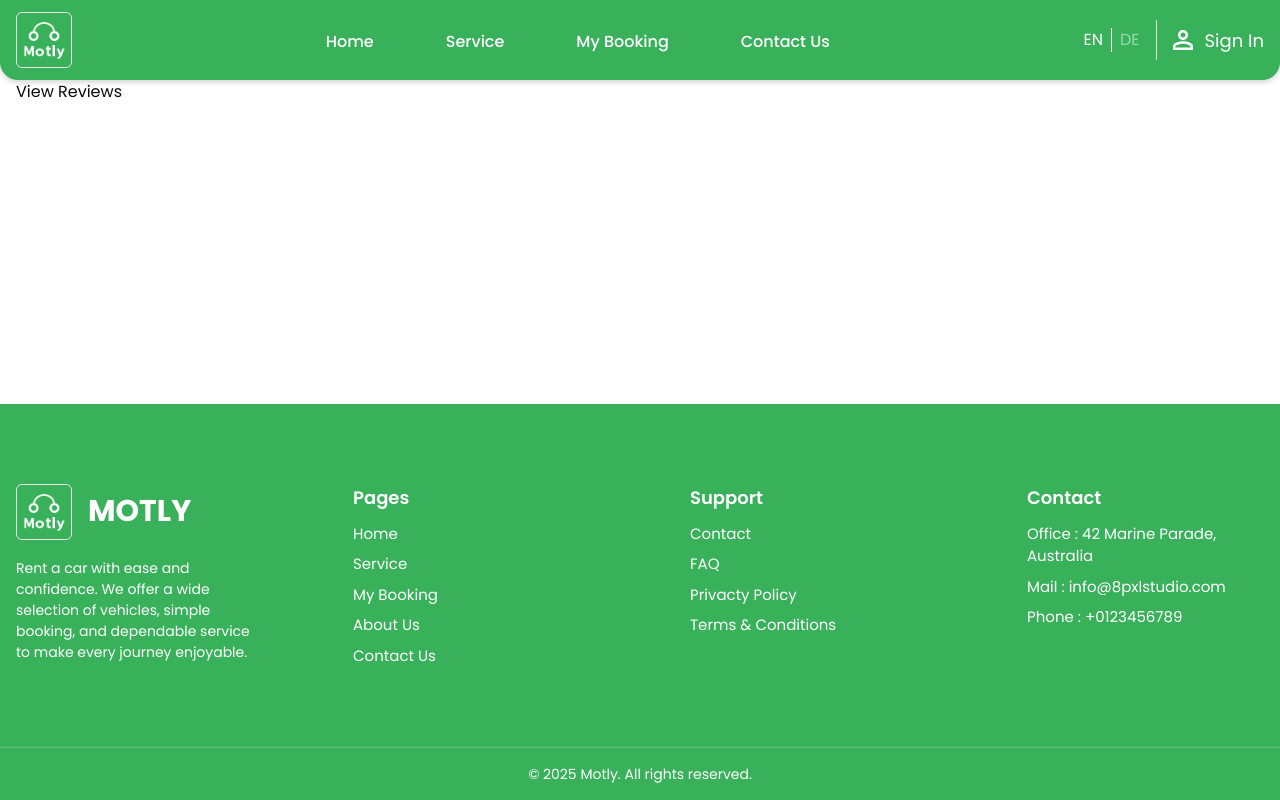
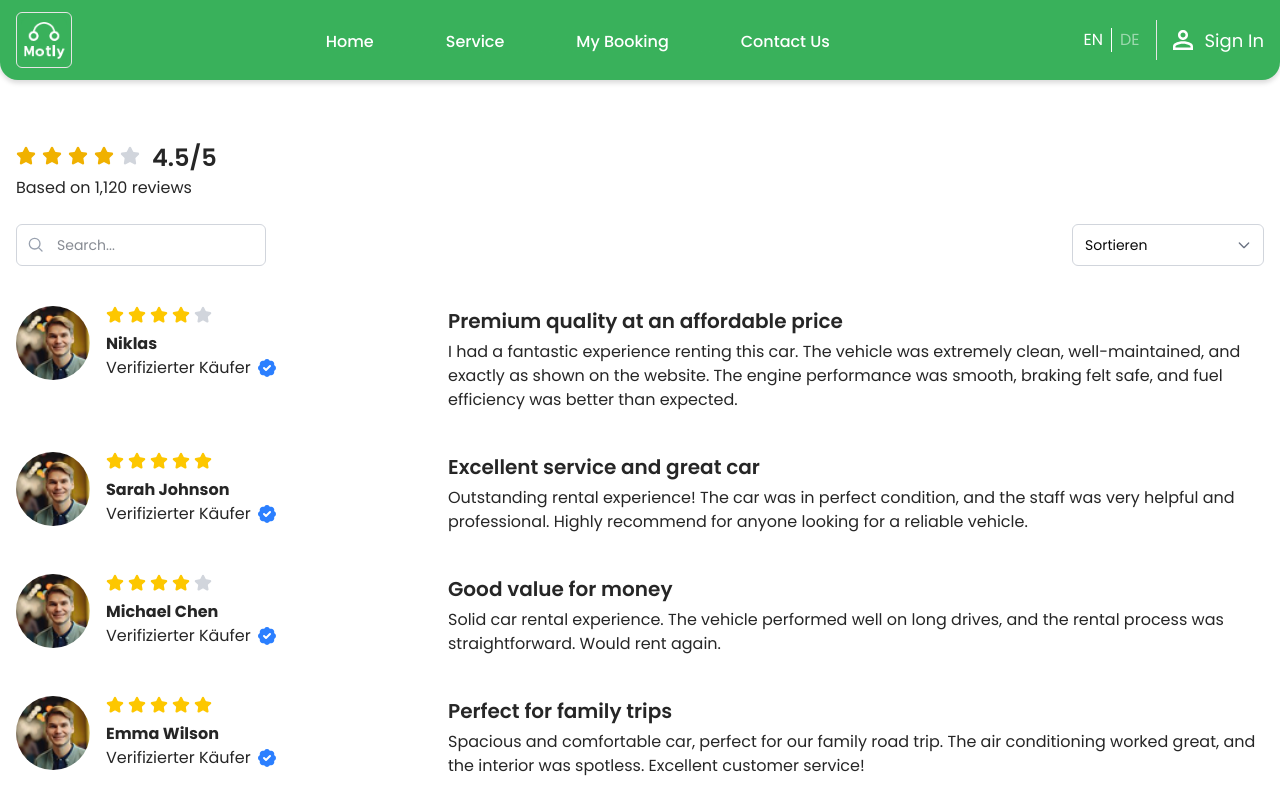
Before and after one commit to mijanConnect/motly-car-rental-website-mahsundic, a Next.js app: page /view-reviews in a window 1280 px wide. Shown: the top 800 px of the page. Built offline with nearby package versions, Linux system fonts and the light colour scheme.

Commit message:
View reviews page designed

```diff
--- a/app/(public)/view-reviews/page.tsx
+++ b/app/(public)/view-reviews/page.tsx
@@ -1,8 +1,12 @@
+import Reviews from "@/app/components/view-reviews/Reviews";
+import TopBar from "@/app/components/view-reviews/TopBar";
+
 export default function Page() {
   return (
     <>
-      <div>
-        <h1>View Reviews</h1>
+      <div className="py-6 lg:py-15">
+        <TopBar />
+        <Reviews />
       </div>
     </>
   );
--- /dev/null
+++ b/app/components/ui/DropdownFilter.tsx
@@ -0,0 +1,34 @@
+"use client";
+
+import { useState } from "react";
+
+type SortValue = "low-high" | "high-low";
+
+export default function DropdownFilter() {
+  const [sort, setSort] = useState<SortValue>("low-high");
+
+  return (
+    <div className="relative w-48">
+      <select
+        value={sort}
+        onChange={(e) => setSort(e.target.value as SortValue)}
+        className="w-full appearance-none rounded-sm border border-gray-300 bg-white px-3 pr-10 py-2.5 text-sm outline-none focus:border-gray-400 focus:ring-1 focus:ring-gray-400"
+      >
+        <option value="low-high">Sortieren</option>
+        <option value="high-low">Higher Rating</option>
+        <option value="high-low">Lower Rating</option>
+      </select>
+
+      {/* Custom Arrow */}
+      <svg
+        className="pointer-events-none absolute right-3 top-1/2 h-4 w-4 -translate-y-1/2 text-gray-500"
+        fill="none"
+        stroke="currentColor"
+        strokeWidth="2"
+        viewBox="0 0 24 24"
+      >
+        <path strokeLinecap="round" strokeLinejoin="round" d="M19 9l-7 7-7-7" />
+      </svg>
+    </div>
+  );
+}
--- /dev/null
+++ b/app/components/ui/SearchBar.tsx
@@ -0,0 +1,28 @@
+export default function SearchBar() {
+  return (
+    <div className="w-full">
+      <div className="relative">
+        <input
+          type="text"
+          placeholder="Search..."
+          className="w-full rounded-sm border border-gray-300 bg-white py-2.5 pl-10 pr-4 text-sm text-gray-900 outline-none focus:border-gray-400 focus:ring-1 focus:ring-gray-400"
+        />
+
+        {/* Search Icon */}
+        <svg
+          className="absolute left-3 top-1/2 h-4 w-4 -translate-y-1/2 text-gray-400"
+          fill="none"
+          stroke="currentColor"
+          strokeWidth="2"
+          viewBox="0 0 24 24"
+        >
+          <path
+            strokeLinecap="round"
+            strokeLinejoin="round"
+            d="M21 21l-4.35-4.35M10 18a8 8 0 100-16 8 8 0 000 16z"
+          />
+        </svg>
+      </div>
+    </div>
+  );
+}
--- a/app/components/view-details/DetailsMain.tsx
+++ b/app/components/view-details/DetailsMain.tsx
@@ -1,9 +1,14 @@
+"use client";
+
 import Image from "next/image";
 import Button from "../ui/Button";
 import ImageArea from "./DetailsImageArea";
 import DetailsArea from "./RightDetailsArea";
+import { useRouter } from "next/navigation";
 
 export default function DetailsMain() {
+  const router = useRouter();
+
   return (
     <>
       <div className="flex flex-col lg:flex-row gap-[30px] lg:gap-[50px]">
@@ -18,9 +23,15 @@ export default function DetailsMain() {
 
           {/* Booking Buttons */}
           <div className="flex justify-end mt-8 flex-col sm:flex-row gap-4">
-            <Button variant="outline" size="lg" className="w-full">
+            <Button
+              variant="outline"
+              size="lg"
+              className="w-full"
+              onClick={() => router.push("/view-reviews")}
+            >
               View Reviews
             </Button>
+
             <Button variant="primary" size="lg" className="w-full">
               Book Now
             </Button>
--- /dev/null
+++ b/app/components/view-reviews/Review.tsx
@@ -0,0 +1,59 @@
+import { BadgeCheck, Star } from "lucide-react";
+import Image from "next/image";
+
+interface ReviewProps {
+  review: {
+    id: number;
+    name: string;
+    rating: number;
+    title: string;
+    description: string;
+    image: string;
+  };
+}
+
+export default function Review({ review }: ReviewProps) {
+  return (
+    <>
+      <div className="flex flex-col md:flex-row gap-2 md:gap-6">
+        <div className="flex gap-4 w-full md:w-1/3">
+          <div className="shrink-0">
+            <Image
+              src={review.image}
+              alt={review.name}
+              width={74}
+              height={74}
+              className="rounded-full"
+            />
+          </div>
+
+          <div>
+            <div className="flex gap-1">
+              {[...Array(5)].map((_, i) => (
+                <Star
+                  key={i}
+                  className={`h-4.5 w-4.5 ${
+                    i < review.rating
+                      ? "fill-yellow-400 text-yellow-400"
+                      : "fill-gray-300 text-gray-300"
+                  }`}
+                />
+              ))}
+            </div>
+            <h2 className="description font-bold mt-2">{review.name}</h2>
+            <div className="flex items-center gap-1">
+              <p className="description">Verifizierter Käufer</p>
+              <BadgeCheck className="h-6 w-6 text-white fill-blue-500" />
+            </div>
+          </div>
+        </div>
+        <div className="w-full md:w-2/3">
+          <h3 className="text-[16px] md:text-[20px] text-primaryText font-semibold mb-1">
+            {review.title}
+          </h3>
+          <p className="description">{review.description}</p>
+        </div>
+      </div>
+    </>
+  );
+}
--- /dev/null
+++ b/app/components/view-reviews/Reviews.tsx
@@ -0,0 +1,97 @@
+import Review from "./Review";
+
+interface ReviewData {
+  id: number;
+  name: string;
+  rating: number;
+  title: string;
+  description: string;
+  image: string;
+}
+
+const reviews: ReviewData[] = [
+  {
+    id: 1,
+    name: "Niklas",
+    rating: 4,
+    title: "Premium quality at an affordable price",
+    description:
+      "I had a fantastic experience renting this car. The vehicle was extremely clean, well-maintained, and exactly as shown on the website. The engine performance was smooth, braking felt safe, and fuel efficiency was better than expected.",
+    image: "/assets/feedback/people.png",
+  },
+  {
+    id: 2,
+    name: "Sarah Johnson",
+    rating: 5,
+    title: "Excellent service and great car",
+    description:
+      "Outstanding rental experience! The car was in perfect condition, and the staff was very helpful and professional. Highly recommend for anyone looking for a reliable vehicle.",
+    image: "/assets/feedback/people.png",
+  },
+  {
+    id: 3,
+    name: "Michael Chen",
+    rating: 4,
+    title: "Good value for money",
+    description:
+      "Solid car rental experience. The vehicle performed well on long drives, and the rental process was straightforward. Would rent again.",
+    image: "/assets/feedback/people.png",
+  },
+  {
+    id: 4,
+    name: "Emma Wilson",
+    rating: 5,
+    title: "Perfect for family trips",
+    description:
+      "Spacious and comfortable car, perfect for our family road trip. The air conditioning worked great, and the interior was spotless. Excellent customer service!",
+    image: "/assets/feedback/people.png",
+  },
+  {
+    id: 5,
+    name: "David Martinez",
+    rating: 3,
+    title: "Average experience",
+    description:
+      "The car was decent and functional. Could have been cleaner, but overall acceptable for the price. Service was okay but could be improved.",
+    image: "/assets/feedback/people.png",
+  },
+  {
+    id: 6,
+    name: "Lisa Anderson",
+    rating: 5,
+    title: "Best rental service ever",
+    description:
+      "Incredible experience from start to finish. The car was pristine, the booking process was smooth, and the prices are unbeatable. Will definitely use this service again!",
+    image: "/assets/feedback/people.png",
+  },
+  {
+    id: 7,
+    name: "James Thompson",
+    rating: 4,
+    title: "Reliable and trustworthy",
+    description:
+      "Great car rental company. The vehicle was reliable and performed excellently throughout my trip. Pickup and drop-off were hassle-free. Recommended!",
+    image: "/assets/feedback/people.png",
+  },
+  {
+    id: 8,
+    name: "Maria Garcia",
+    rating: 5,
+    title: "Amazing experience",
+    description:
+      "Outstanding! The car was modern, comfortable, and in excellent condition. The rental staff was friendly and professional. Best decision I made for my vacation!",
+    image: "/assets/feedback/people.png",
+  },
+];
+
+export default function Reviews() {
+  return (
+    <>
+      <div className="mt-10 space-y-6 lg:space-y-10">
+        {reviews.map((review) => (
+          <Review key={review.id} review={review} />
+        ))}
+      </div>
+    </>
+  );
+}
--- /dev/null
+++ b/app/components/view-reviews/TopBar.tsx
@@ -0,0 +1,34 @@
+import { Star } from "lucide-react";
+import SearchBar from "../ui/SearchBar";
+import DropdownFilter from "../ui/DropdownFilter";
+
+export default function TopBar() {
+  return (
+    <>
+      <div className="flex gap-1.5 items-baseline">
+        {[...Array(5)].map((_, i) => (
+          <Star
+            key={i}
+            className={`h-5 w-5 ${
+              i < 4
+                ? "fill-yellow-500 text-yellow-500"
+                : "fill-gray-300 text-gray-300"
+            }`}
+          />
+        ))}
+        <p className="pl-1.5 text-primaryText text-[24px] font-semibold">
+          4.5/5
+        </p>
+      </div>
+      <p className="description mb-6">Based on 1,120 reviews</p>
+
+      <div className="flex justify-between gap-6">
+        <div className="w-full md:w-1/5">
+          <SearchBar />
+        </div>
+
+        <DropdownFilter />
+      </div>
+    </>
+  );
+}
```
